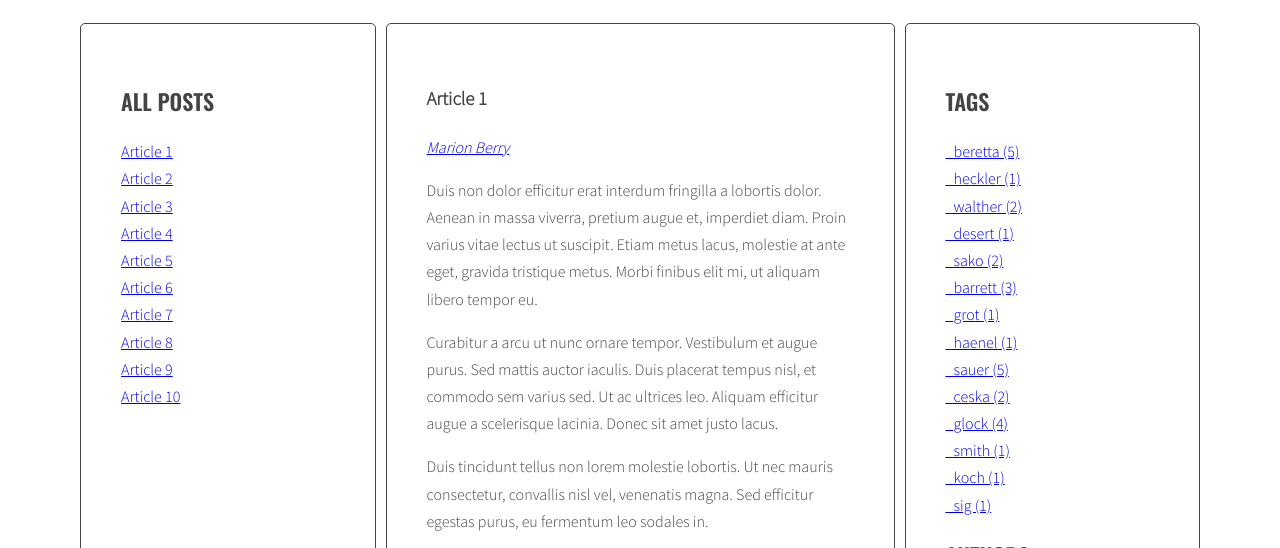
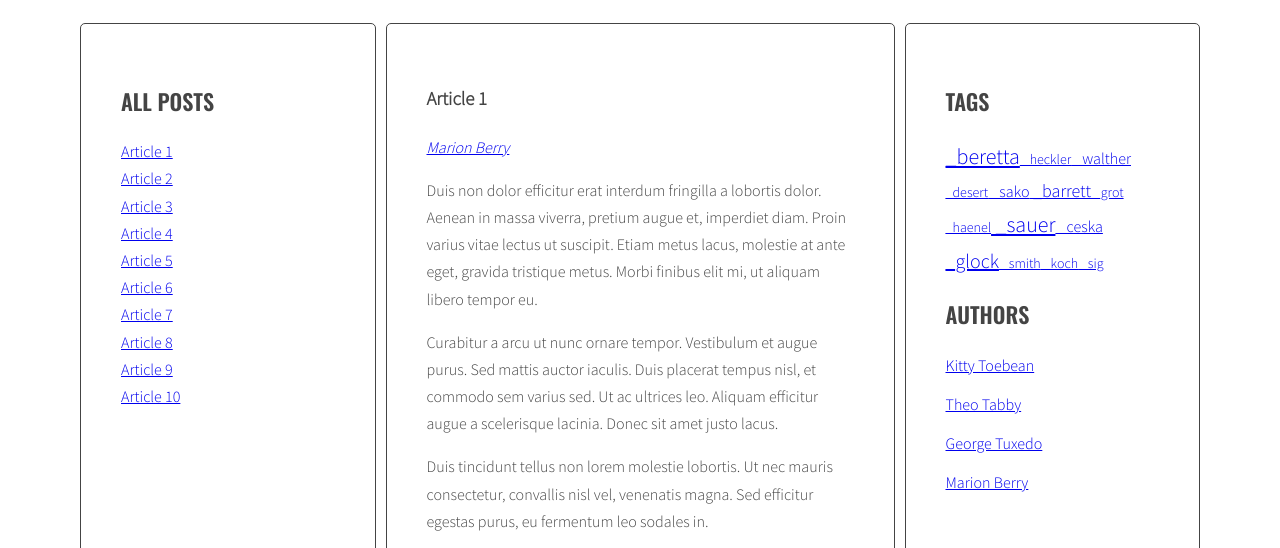
Before and after one commit to Cornholio8/javascript-blog, a website: page index.html in a window 1280 px wide. Shown: the part 220-768 px from the top of the page. Drawn offline with nearby package versions, Linux system fonts and the light colour scheme.

Commit message:
generate tags cloud

```diff
--- a/js/script.js
+++ b/js/script.js
@@ -54,7 +54,9 @@
     optTitleListSelector = '.titles',
     optArticleTagsSelector = '.post-tags .list',
     optArticleAuthorSelector = '.post-author',
-    optTagsListSelector = '.tags.list';
+    optTagsListSelector = '.tags.list',
+    optCloudClassCount = 5,
+    optCloudClassPrefix = 'tag-size-';
 
   function generateTitleLinks(customSelector = ''){
 
@@ -103,6 +105,23 @@
     }}
 
   generateTitleLinks();
+
+  function calculateTagsParams(tags) {
+    const params = { max: 0, min: 99999 };
+    for (let tag in tags) {
+      params.max = Math.max(tags[tag], params.max);
+      params.min = Math.min(tags[tag], params.min);
+    }
+    return params;
+  }
+
+  function calculateTagClass(count, params) {
+    const normalizedCount = count - params.min;
+    const normalizedMax = params.max - params.min;
+    const percentage = normalizedCount / normalizedMax;
+    const classNumber = Math.floor(percentage * (optCloudClassCount - 1) + 1);
+    return optCloudClassPrefix + classNumber;
+  }
 
   function generateTags(){
 
@@ -172,13 +191,15 @@
     /* [NEW] find list of tags in right column */
     const tagList = document.querySelector(optTagsListSelector);
 
+    const tagsParams = calculateTagsParams(allTags);
+    console.log('tagsParams:', tagsParams);
     /* [NEW] create variable for all links HTML code */
     let allTagsHTML = '';
 
     /* [NEW] START LOOP: for each tag in allTags: */
     for(let tag in allTags){
       /* [NEW] generate code of a link and add it to allTagsHTML */
-      allTagsHTML += '<li><a href="#tag-' + tag + '"> ' + tag + ' (' + allTags[tag] + ') ' + '</a></li>';
+      allTagsHTML += '<li><a href="#tag-' + tag + '" class="' + calculateTagClass(allTags[tag], tagsParams) + '"> ' + tag + '</a></li>';
     }
     /* [NEW] END LOOP: for each tag in allTags: */
 
--- a/sass/style.scss
+++ b/sass/style.scss
@@ -91,6 +91,32 @@ body {
   }
 }
 
+/* Tags */
+
+.tags li {
+  display: inline;
+}
+
+.tag-size-1 {
+  font-size: 14px;
+}
+
+.tag-size-2 {
+  font-size: 16px;
+}
+
+.tag-size-3 {
+  font-size: 18px;
+}
+
+.tag-size-4 {
+  font-size: 20px;
+}
+
+.tag-size-5 {
+  font-size: 22px;
+}
+
 /* Authors */
 
 .authors {
```
Also changed, not shown: css/style.css, 1 other file.
